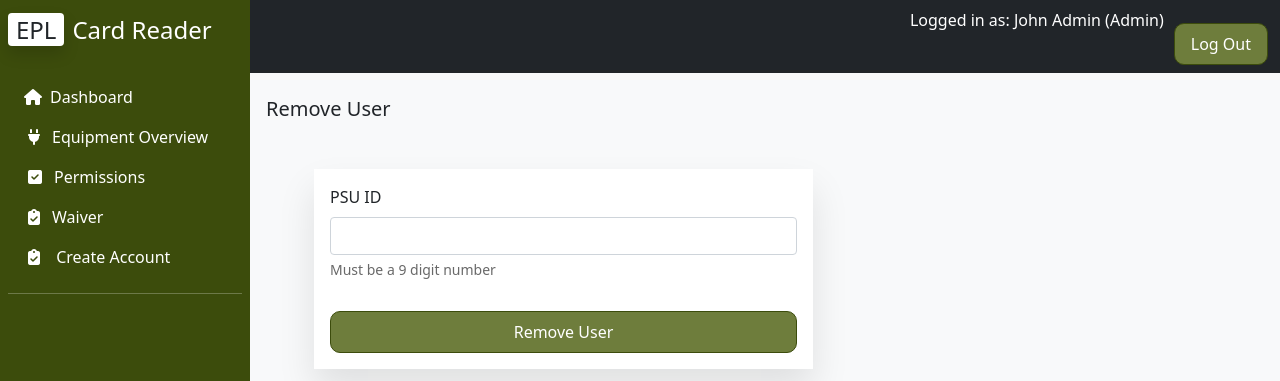
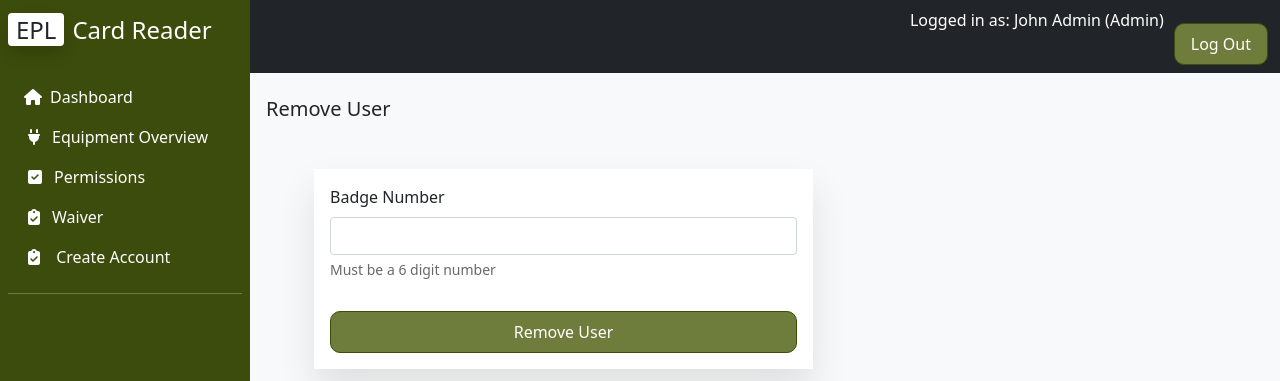
Before and after one commit to ZYostSass/EPL-Card-Reader-Interface, a Flask app: page /remove-user/ in a window 1280 px wide. Shown: the top 381 px of the page. Run offline with Flask 3, Linux system fonts and the light colour scheme; the visitor is signed in with stand-in values (Sample User, id 1).

Commit message:
Already updated Permissions, Remove Users

```diff
--- a/database/user_options.py
+++ b/database/user_options.py
@@ -85,6 +85,8 @@ def get_user_by_id(id):
         raise ValueError(f"User with PSU ID {id} is not in the database")
     return user
 
+
+
 def check_user_password(email, password):
     if email is None or password is None:
         return None
@@ -116,12 +118,12 @@ def add_new_user(psu_id, access, firstname, lastname, email, role):
     database_init.session.commit()
 
 # Removes a user from the database, if they are present
-def remove_user(idnumber):
+def remove_user(badge_number):
     # Looks for the User with a matching ID
-    to_delete = is_user_id_present(idnumber)
+    to_delete = is_user_badge_present(badge_number)
     # If not found, return
     if to_delete is None:
-        raise ValueError(f"User with PSU ID {idnumber} does not exist")
+        raise ValueError(f"User with bagde {badge_number} does not exist")
     # Else, remove from the database
     else:
         database_init.session.delete(to_delete)
--- a/web_app/templates/remove_user_form.html
+++ b/web_app/templates/remove_user_form.html
@@ -4,19 +4,19 @@
   <h2 class="fs-5 pe-2">Remove User</h2>
   <form action="/remove-user/" method="POST" class="m-5">
     <div class="mb-3">
-      <label for="id" class="form-label">PSU ID</label>
+      <label for="badge" class="form-label">Badge Number</label>
       <input
         type="text"
         class="form-control"
-        name="id"
-        id="id"
-        value="{{ id }}"
-        maxlength="9"
+        name="badge"
+        id="badge"
+        value="{{ badge }}"
+        maxlength="6"
         inputmode="numeric"
-        pattern="[0-9]{9}"
+        pattern="[0-6]{6}"
         required
       />
-      <div id="idHelp" class="form-text">Must be a 9 digit number</div>
+      <div id="idHelp" class="form-text">Must be a 6 digit number</div>
     </div>
     <button type="submit" class="btn-primary" id="submit-btn">
       Remove User
--- a/web_app/views.py
+++ b/web_app/views.py
@@ -1,7 +1,7 @@
 from functools import wraps
 from flask import Flask, abort, g, render_template, request, redirect, escape, Blueprint, session, jsonify, make_response, flash, url_for
 from database.class_models import *
-from database.user_options import access_logs, add_new_user, get_user_by_psu_id, remove_user, read_all_machines, edit_machine, add_machine, remove_machine, change_user_access_level, check_user_password, get_user_by_id, read_all, add_training
+from database.user_options import access_logs, add_new_user, get_user_by_psu_id, remove_user, read_all_machines, edit_machine, add_machine, remove_machine, change_user_access_level, check_user_password, get_user, read_all, add_training
 from sqlalchemy.orm.exc import NoResultFound
 from flask_wtf import FlaskForm
 from wtforms import StringField, SubmitField, validators, RadioField
@@ -150,9 +150,9 @@ def equipStudent():
 def permissions():
     if request.method == "POST":
         try:
-            user_id = request.form['id']
-            user = get_user_by_psu_id(user_id)
-            return redirect(url_for('views.permissionsStudent', id=user_id))
+            user_badge = request.form['badge']
+            user = get_user(user_badge)
+            return redirect(url_for('views.permissionsStudent', badge=user_badge))
         except ValueError as e:
             flash(str(e), "error")
             return render_template("permissions.html")
@@ -187,9 +187,9 @@ def waiver():
 #     return jsonify(card_number=card_number, facility_code=facility_code)
 
 
-@bp.route("/permissions/<id>/")
-def permissionsStudent(id):
-    user = get_user_by_psu_id(id)
+@bp.route("/permissions/<badge>/")
+def permissionsStudent(badge):
+    user = get_user(badge)
     user_machines = user.machines
     print(user_machines)
     print(user)
@@ -202,12 +202,12 @@ def edit_user():
 
 
 @bp.route('/remove-user/', methods=['GET', 'POST'])
-@manager_required
+# @manager_required
 def remove_user_form():
     if request.method == "POST":
-        user_id = request.form['id']
+        user_badge = request.form['badge']
         try:
-            remove_user(user_id)
+            remove_user(user_badge)
             flash("User Removed Successfully", "success")
             return redirect(url_for('views.remove_user_form'))
         except ValueError as e:
```
Also changed, not shown: card_reader/reader.py (+58 -58 lines), web_app/templates/permissions.html (+7 -7 lines).
